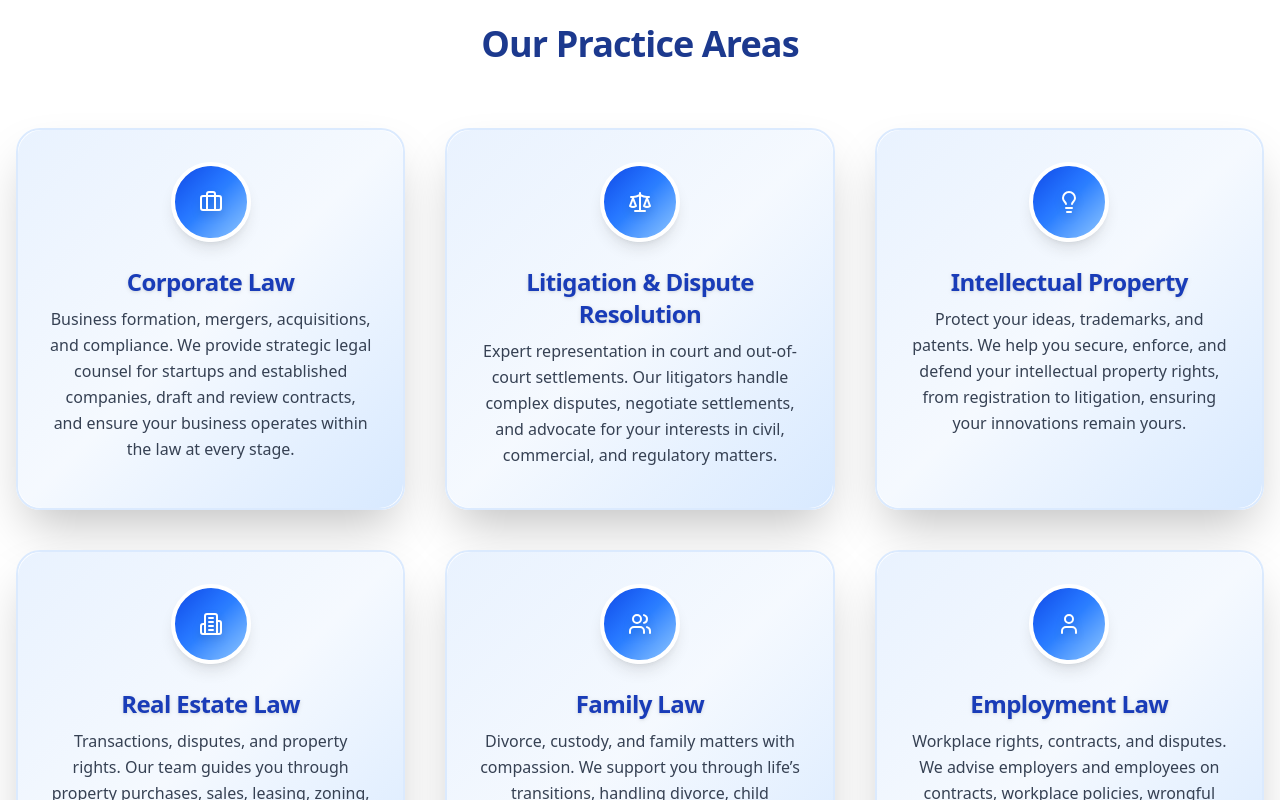
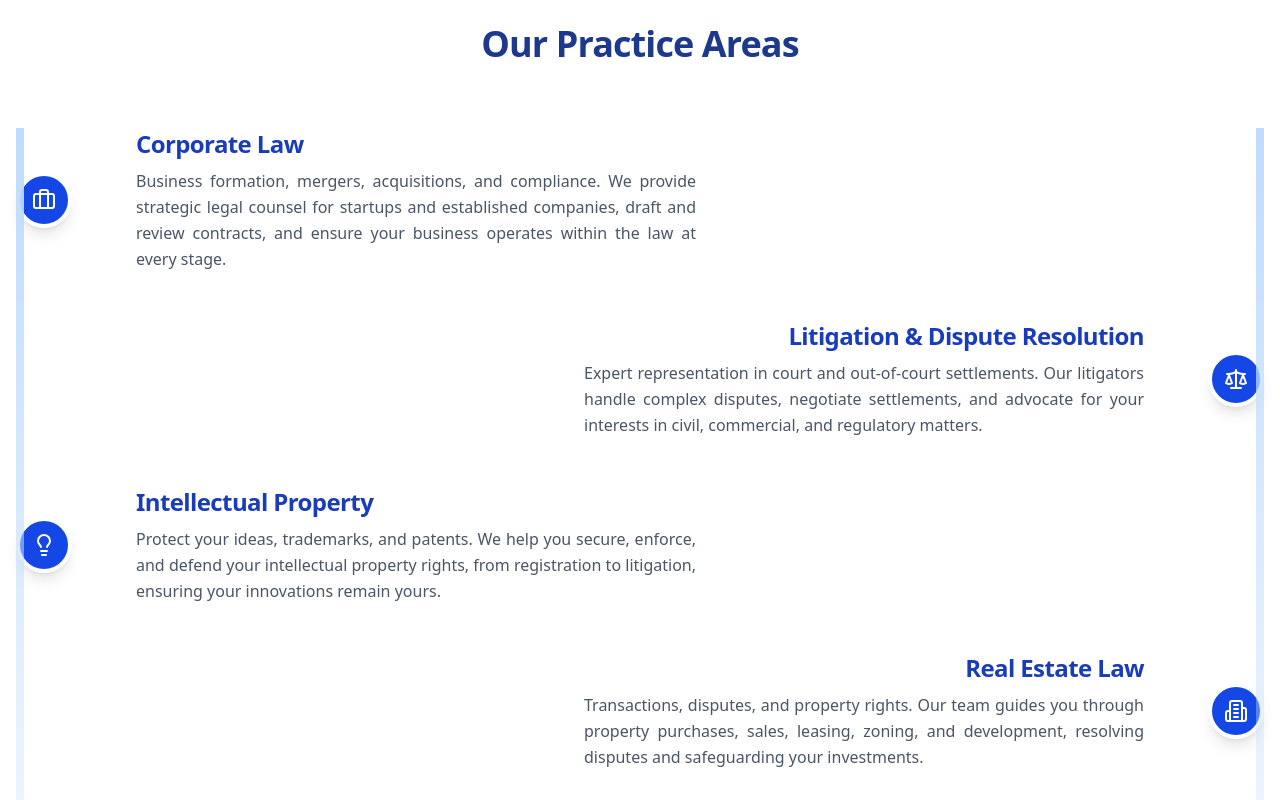
Before and after one commit to Ramesh-Bojanapu-1011/site36, a Next.js app: page /home1 in a window 1280 px wide. Shown: the part 920-1720 px from the top of the page. Built offline with nearby package versions, Linux system fonts and the light colour scheme.

Commit message:
Refactor practice areas section to use a timeline layout with improved icon presentation and added vertical line accents

```diff
--- a/pages/home1.tsx
+++ b/pages/home1.tsx
@@ -59,8 +59,8 @@ const home1 = (props: Props) => {
           <h2 className="text-4xl font-extrabold text-blue-900 dark:text-blue-200 mb-16 text-center tracking-tight">
             {t("practice_areas")}
           </h2>
-          {/* Modern grid card layout */}
-          <div className="grid grid-cols-1 sm:grid-cols-2 lg:grid-cols-3 gap-10 items-stretch">
+          {/* Timeline/roadmap style */}
+          <div className="relative   ml-6 md:ml-0">
             {[
               {
                 title: t("corporate_law"),
@@ -92,25 +92,42 @@ const home1 = (props: Props) => {
                 desc: t("employment_law_desc"),
                 icon: <User />,
               },
-            ].map((area) => (
+            ].map((area, idx) => (
               <div
                 key={area.title}
-                className="relative rounded-3xl p-8 flex flex-col items-center text-center border-2 border-blue-100 dark:border-blue-800 shadow-2xl bg-white/70 dark:bg-gray-900/70 backdrop-blur-lg hover:-translate-y-2 hover:shadow-blue-200/40 dark:hover:shadow-blue-900/40 transition-all duration-300 overflow-hidden"
+                className={`relative mb-12 flex flex-col md:flex-row items-start md:items-center ${
+                  idx % 2 === 1 ? "md:flex-row-reverse" : ""
+                }`}
               >
-                {/* Decorative gradient background */}
-                <div className="absolute inset-0 z-0 rounded-3xl bg-gradient-to-br from-blue-100 via-blue-50 to-blue-200 dark:from-blue-900 dark:via-gray-800 dark:to-blue-950 opacity-60 pointer-events-none" />
-                {/* Icon with layered effect */}
-                <div className="relative z-10 w-20 h-20 flex items-center justify-center rounded-full bg-gradient-to-br from-blue-700 via-blue-500 to-blue-300 dark:from-blue-900 dark:via-blue-700 dark:to-blue-400 text-4xl text-white shadow-lg border-4 border-white dark:border-gray-900 mb-6">
-                  <span className="drop-shadow-lg">{area.icon}</span>
+                {/* Icon and line dot */}
+                <div className="absolute -left-8 md:static md:ml-0 flex-shrink-0 flex items-center justify-center">
+                  <div className="w-14 h-14 rounded-full bg-blue-700 dark:bg-blue-900 flex items-center justify-center text-3xl text-white shadow-lg border-4 border-white dark:border-gray-900">
+                    {area.icon}
+                  </div>
                 </div>
-                <h3 className="relative z-10 text-2xl font-extrabold text-blue-800 dark:text-blue-100 mb-2 tracking-tight drop-shadow">
-                  {area.title}
-                </h3>
-                <p className="relative z-10 text-gray-700 dark:text-gray-200 text-base leading-relaxed mb-2">
-                  {area.desc}
-                </p>
+                <div
+                  className={`ml-8 md:ml-0 md:w-1/2 ${
+                    idx % 2 === 1 ? "md:pr-16 md:text-right" : "md:pl-16"
+                  }`}
+                >
+                  <h3 className="text-2xl font-bold text-blue-800 dark:text-blue-100 mb-2 tracking-tight">
+                    {area.title}
+                  </h3>
+                  <p className="text-gray-600 dark:text-gray-300 text-justify text-base leading-relaxed">
+                    {area.desc}
+                  </p>
+                </div>
               </div>
             ))}
+            {/* Vertical line accent */}
+            <div
+              className="absolute hidden md:block left-0 top-0 w-2 h-full bg-gradient-to-b from-blue-200 dark:from-blue-900 to-transparent pointer-events-none"
+              style={{ zIndex: 0 }}
+            />
+            <div
+              className="absolute right-0 z-10 hidden md:block top-0 w-2 h-full bg-gradient-to-b from-blue-200 dark:from-blue-900 to-transparent pointer-events-none"
+              style={{ zIndex: 0 }}
+            />
           </div>
         </section>
 
```
